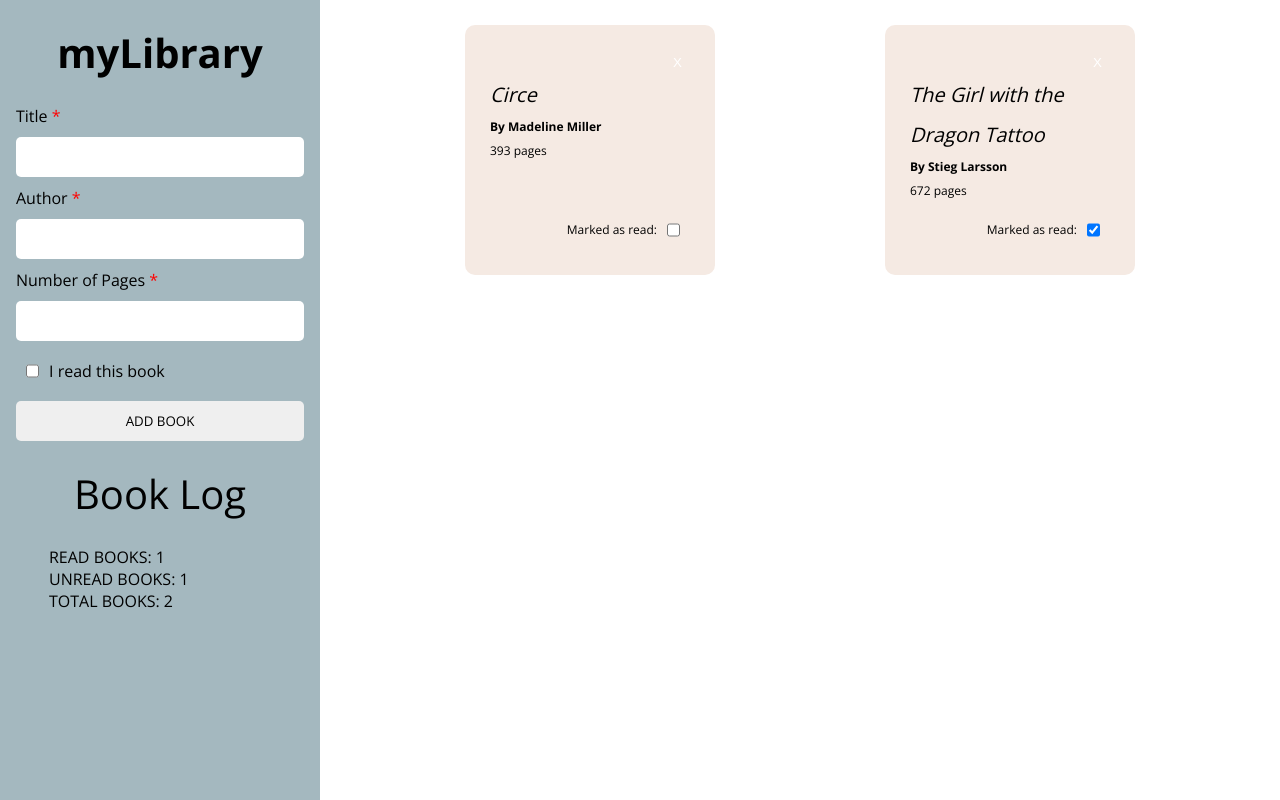
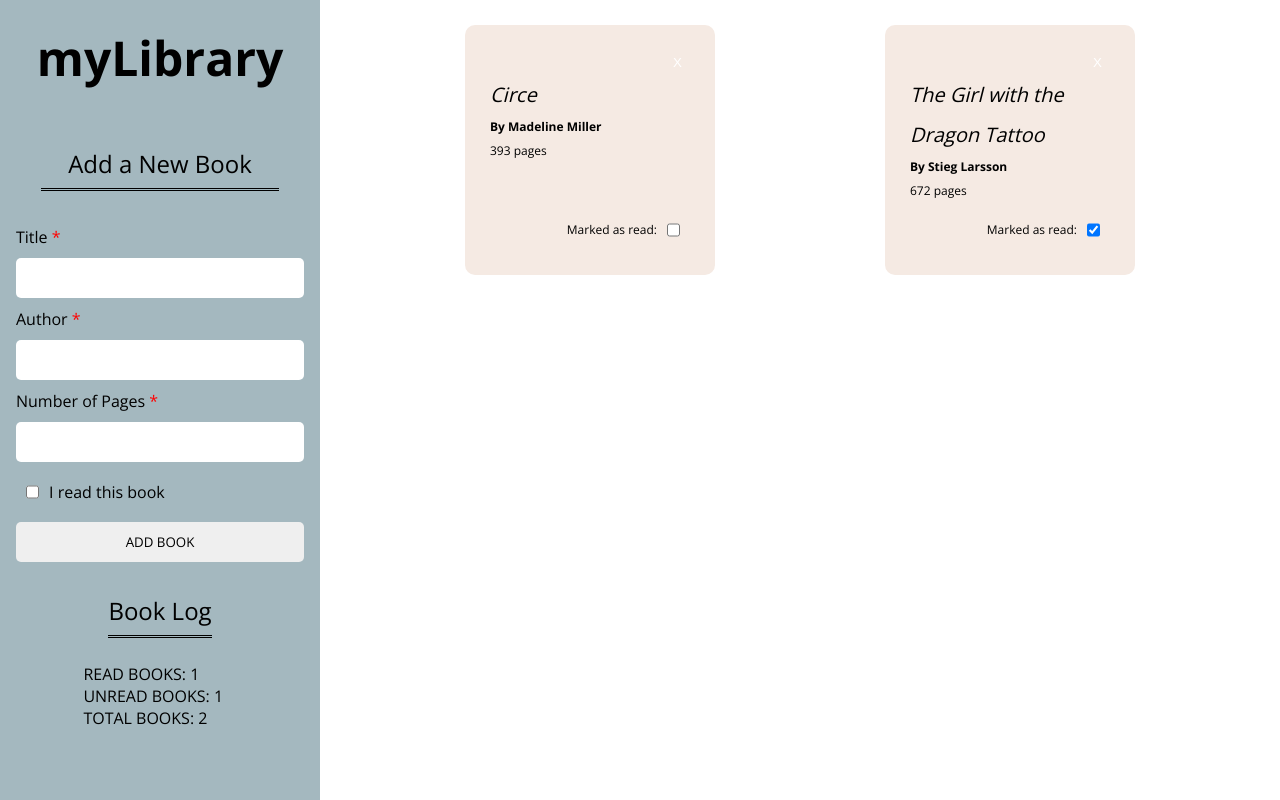
Before and after one commit to kimsjason/library, a plain HTML site: page index.html in a window 1280 px wide. Drawn offline with nearby package versions, Linux system fonts and the light colour scheme.

Commit message:
Add subheadings

```diff
--- a/index.html
+++ b/index.html
@@ -11,6 +11,7 @@
         <div class='form-container'>
             <h1 class='heading'>myLibrary</h1>
             <form class='book-form'>
+                <div class='subheading'>Add a New Book</div>
                 <label for='title'>Title<span class='required-field'> *</span></label>
                 <input type='text' name='title'>
                 <label for='author'>Author<span class='required-field'> *</span></label>
@@ -24,7 +25,7 @@
                 <input type='button' value='ADD BOOK'>
             </form>
             <div class='book-log'>
-                <div class='heading'>Book Log</div>
+                <div class='subheading'>Book Log</div>
                 <div class='count read'>BOOKS READ: </div>
                 <div class='count unread'>BOOKS UNREAD: </div>
                 <div class='count total'>TOTAL BOOKS: </div>
--- a/styles/style.css
+++ b/styles/style.css
@@ -12,6 +12,7 @@ html, body {
 
 body {
     display: flex;
+    align-items: stretch;
     font-family: 'Open Sans', sans-serif;
 }
 
@@ -22,7 +23,16 @@ input {
 /* FORM STYLES */
 .heading {
     margin: 25px;
-    font-size: 2.5em;
+    font-size: 3em;
+    text-align: center;
+}
+
+.subheading {
+    margin: 25px;
+    border-bottom: 3px double black;
+    font-size: 1.5em;
+    text-align: center;
+    line-height: 2;
 }
 
 .form-container {
```
